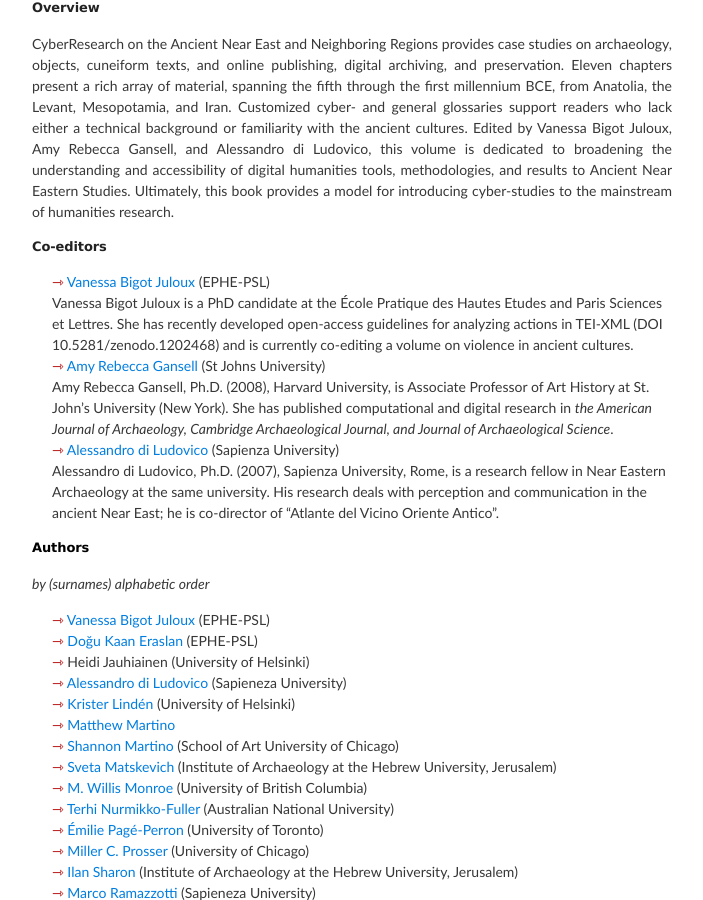
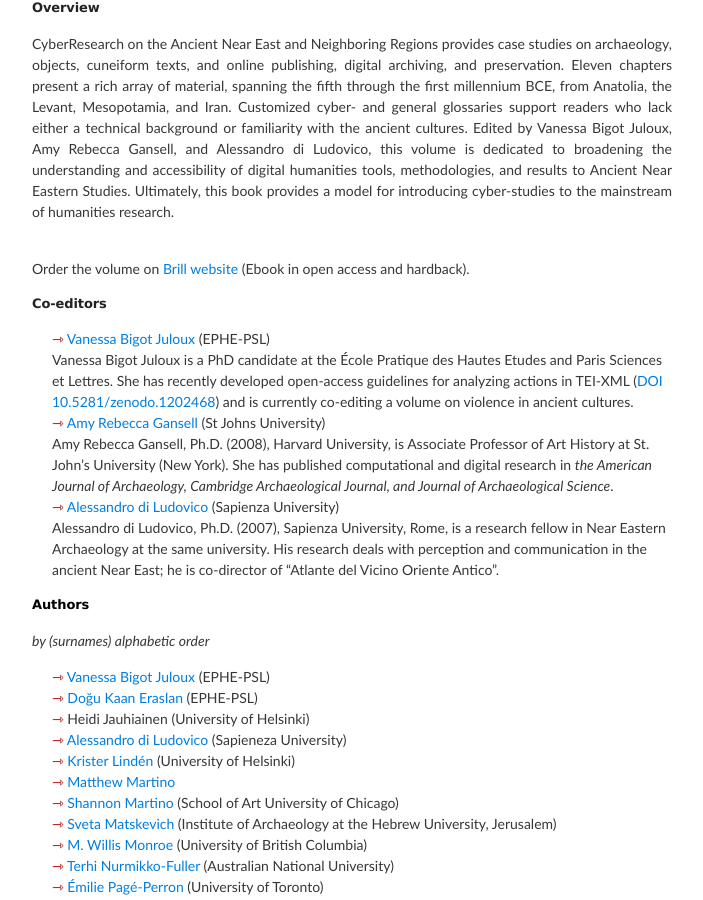
Before and after one commit to vbigot-juloux/ane-research-humanities, a Jekyll site: the page built from docs/CyberResearch-vol1.md, in a window 1280 px wide and 900 px high, scrolled down 371 px. Shown: the whole window, without its empty margins (288-991 px from the left). Built offline with Jekyll 4.4.1, drawn with Linux system fonts in a browser that asks for light colours; the repository's description, which GitHub fills in, is left out.

Commit message:
Update CyberResearch-vol1.md

```diff
--- a/docs/CyberResearch-vol1.md
+++ b/docs/CyberResearch-vol1.md
@@ -10,11 +10,13 @@ Vanessa Bigot Juloux, Amy Rebecca Gansell, Alessandro di Ludovico (eds.). Brill,
 <h3>Overview</h3>
 <p>CyberResearch on the Ancient Near East and Neighboring Regions provides case studies on archaeology, objects, cuneiform texts, and online publishing, digital archiving, and preservation.
 Eleven chapters present a rich array of material, spanning the fifth through the first millennium BCE, from Anatolia, the Levant, Mesopotamia, and Iran. Customized cyber- and general glossaries support readers who lack either a technical background or familiarity with the ancient cultures. Edited by Vanessa Bigot Juloux, Amy Rebecca Gansell, and Alessandro di Ludovico, this volume is dedicated to broadening the understanding and accessibility of digital humanities tools, methodologies, and results to Ancient Near Eastern Studies. Ultimately, this book provides a model for introducing cyber-studies to the mainstream of humanities research.</p>
+<br />
+Order the volume on <a href="https://brill.com/view/title/34932" target="_blank">Brill website</a> (Ebook in open access and hardback).
 
 <h3>Co-editors</h3>
 <ul style="list-style-type: none;">
 <li><span style="color:#b30000; font-size: 14px">&#8702;</span> <a href="http://vanessajuloux.xyz" target="_blank">Vanessa Bigot Juloux</a> (EPHE-PSL)<br />
-  <span style="text-align: justify;">Vanessa Bigot Juloux is a PhD candidate at the École Pratique des Hautes Etudes and Paris Sciences et Lettres. She has recently developed open-access guidelines for analyzing actions in TEI-XML (DOI 10.5281/zenodo.1202468) and is currently co-editing a volume on violence in ancient cultures.</span>
+  <span style="text-align: justify;">Vanessa Bigot Juloux is a PhD candidate at the École Pratique des Hautes Etudes and Paris Sciences et Lettres. She has recently developed open-access guidelines for analyzing actions in TEI-XML (<a href="https://zenodo.org/record/1202468" target="_blank">DOI 10.5281/zenodo.1202468</a>) and is currently co-editing a volume on violence in ancient cultures.</span>
   </li>
 <li><span style="color:#b30000; font-size: 14px">&#8702;</span> <a href="https://stjohns.academia.edu/AmyRebeccaGansell" target="_blank">Amy Rebecca Gansell</a> (St Johns University)<br />
   <span style="text-align: justify;">Amy Rebecca Gansell, Ph.D. (2008), Harvard University, is Associate Professor of Art History at St. John’s University (New York). She has published computational and digital research in <em>the American Journal of Archaeology, Cambridge Archaeological Journal, and Journal of Archaeological Science</em>.</span></li>
```
